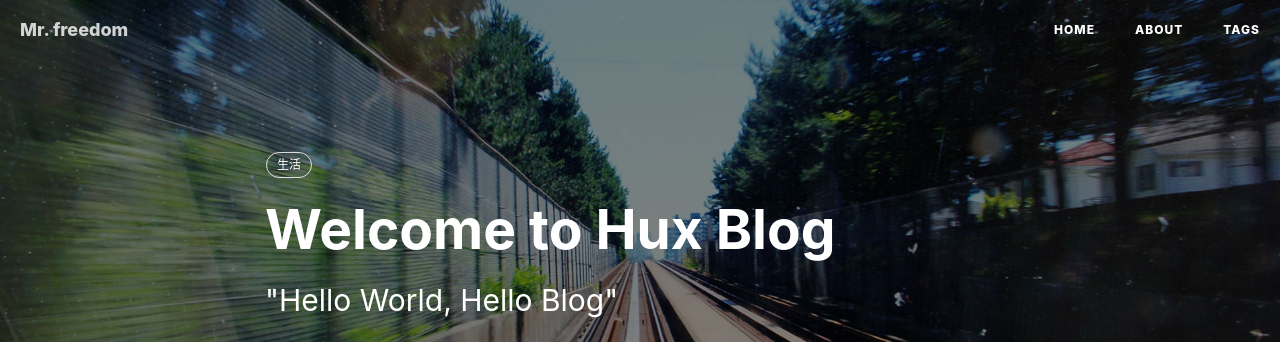
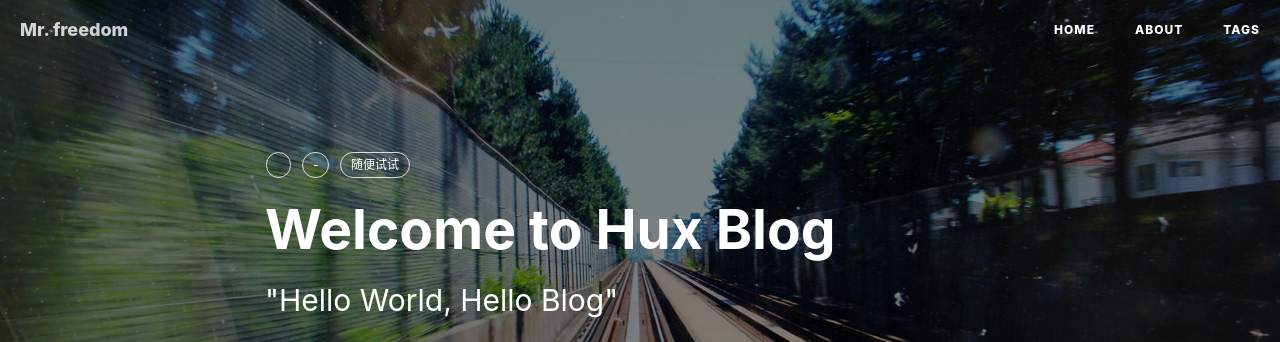
Before and after one commit to soulpacket/soulpacket.github.io, a Jekyll site: the page built from _posts/2014-01-29-hello-2015.markdown, in a window 1280 px wide and 900 px high. Shown: the top 342 px of the window. Built offline with Jekyll 4.4.1, drawn with Linux system fonts in a browser that asks for light colours; nearby versions of some CDN libraries; comment, search, counter and statistics services are not loaded.

Commit message:
Update 2014-01-29-hello-2015.markdown

```diff
--- a/_posts/2014-01-29-hello-2015.markdown
+++ b/_posts/2014-01-29-hello-2015.markdown
@@ -6,7 +6,7 @@
 author:     "Hux"
 header-img: "img/post-bg-2015.jpg"
 tags:
-    - 生活
+    - 随便试试
 ---
 
 > “Yeah It's on. ”
```
